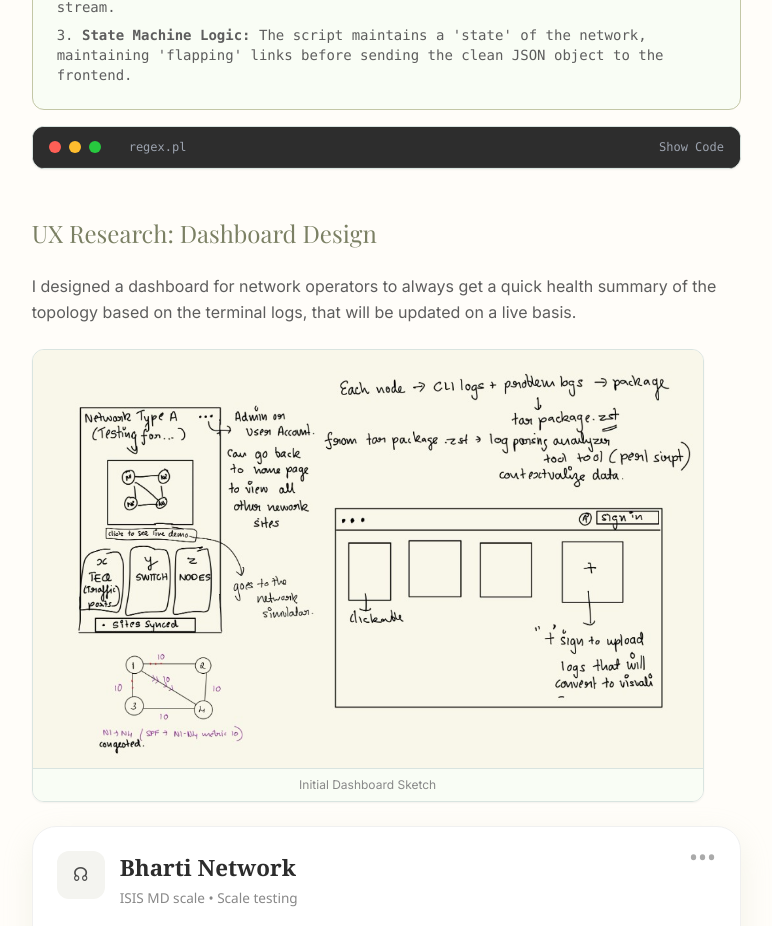
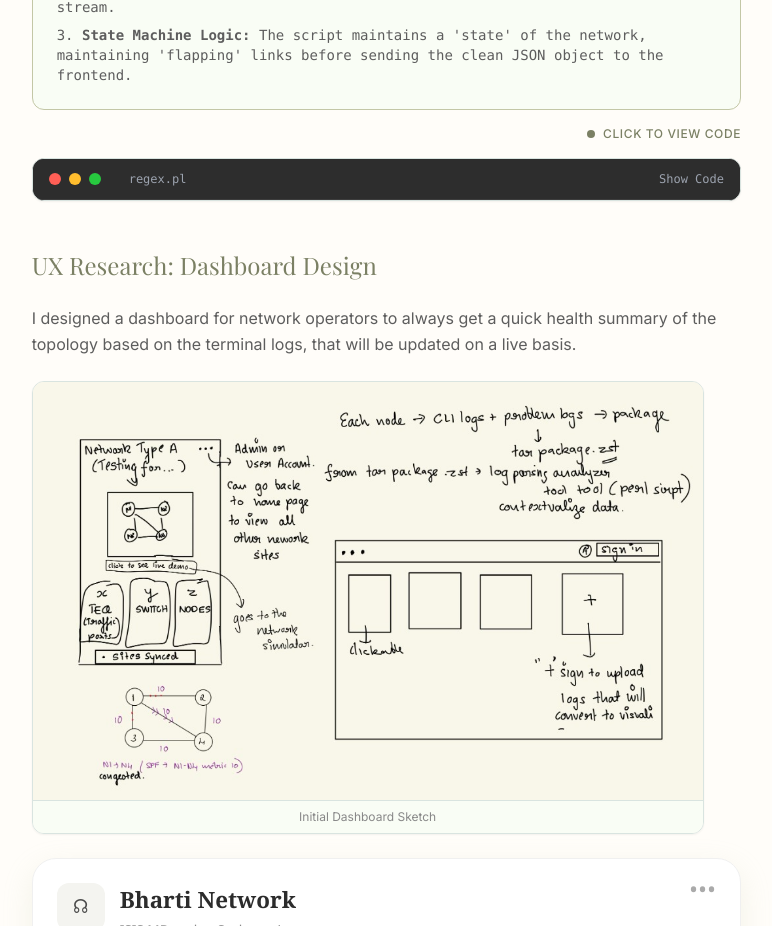
Before and after one commit to Maneesha9801/portfolio-website, a React (Vite) app: page /portfolio-website/netoptix in a window 1280 px wide. Shown: the part 3240-4166 px from the top of the page, without its empty margins (443-1215 px from the left). Built offline with nearby package versions, Linux system fonts and the light colour scheme; a web font is replaced by a local one.

Commit message:
feat: Add notification text for collapsible code block in NetOptix

```diff
--- a/src/components/NetOptix.tsx
+++ b/src/components/NetOptix.tsx
@@ -255,7 +255,14 @@ export const NetOptix: React.FC<NetOptixProps> = () => {
                                             </ol>
                                         </div>
 
-                                        <div className="rounded-xl overflow-hidden border border-[#D9E4E0] bg-[#1e1e1e] shadow-sm mt-6">
+                                        <div className="flex justify-end items-center gap-2 mt-6 mb-2">
+                                            <span className="relative flex h-2 w-2">
+                                                <span className="animate-ping absolute inline-flex h-full w-full rounded-full bg-[#7b8064] opacity-75"></span>
+                                                <span className="relative inline-flex rounded-full h-2 w-2 bg-[#7b8064]"></span>
+                                            </span>
+                                            <span className="text-xs text-[#7b8064] font-medium uppercase tracking-wider">Click to view code</span>
+                                        </div>
+                                        <div className="rounded-xl overflow-hidden border border-[#D9E4E0] bg-[#1e1e1e] shadow-sm">
                                             <button
                                                 onClick={() => setIsCodeOpen(!isCodeOpen)}
                                                 className="w-full flex items-center justify-between px-4 py-3 bg-[#2d2d2d] border-b border-[#3d3d3d] hover:bg-[#363636] transition-colors"
```
